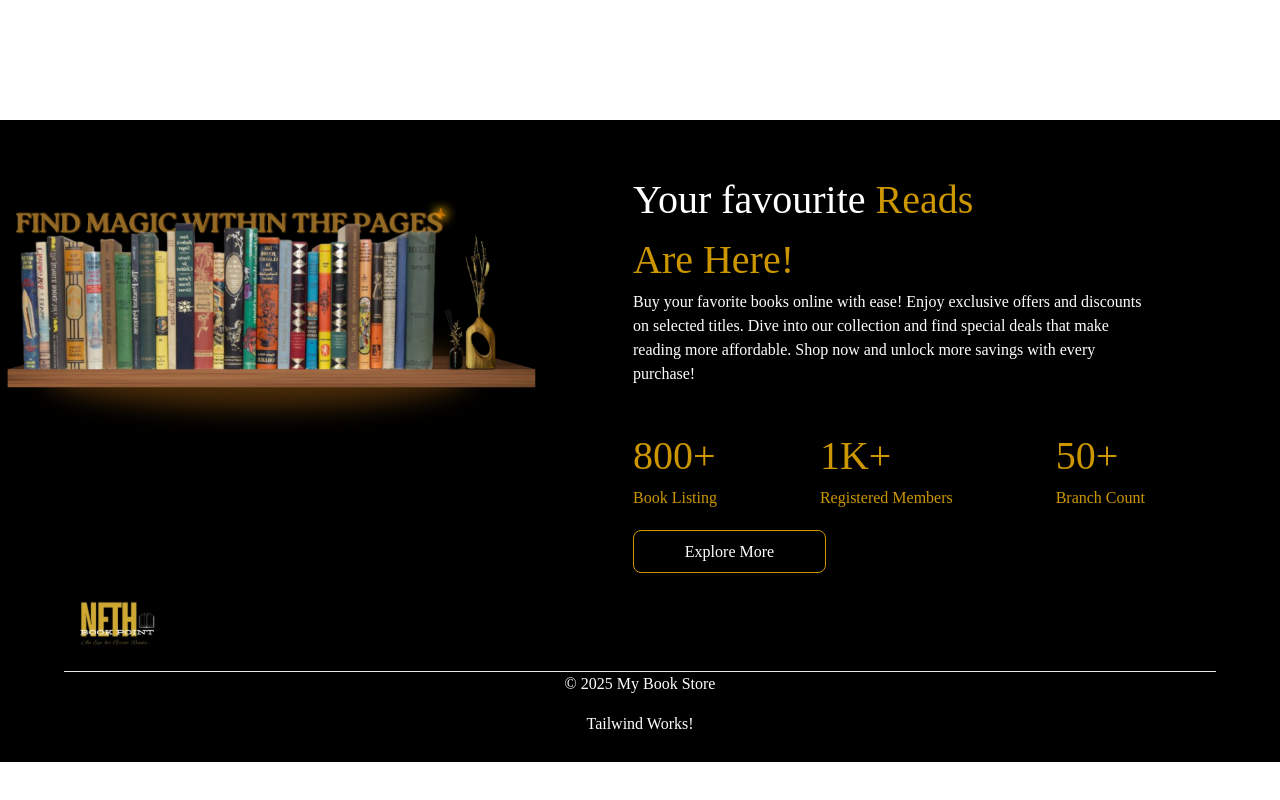
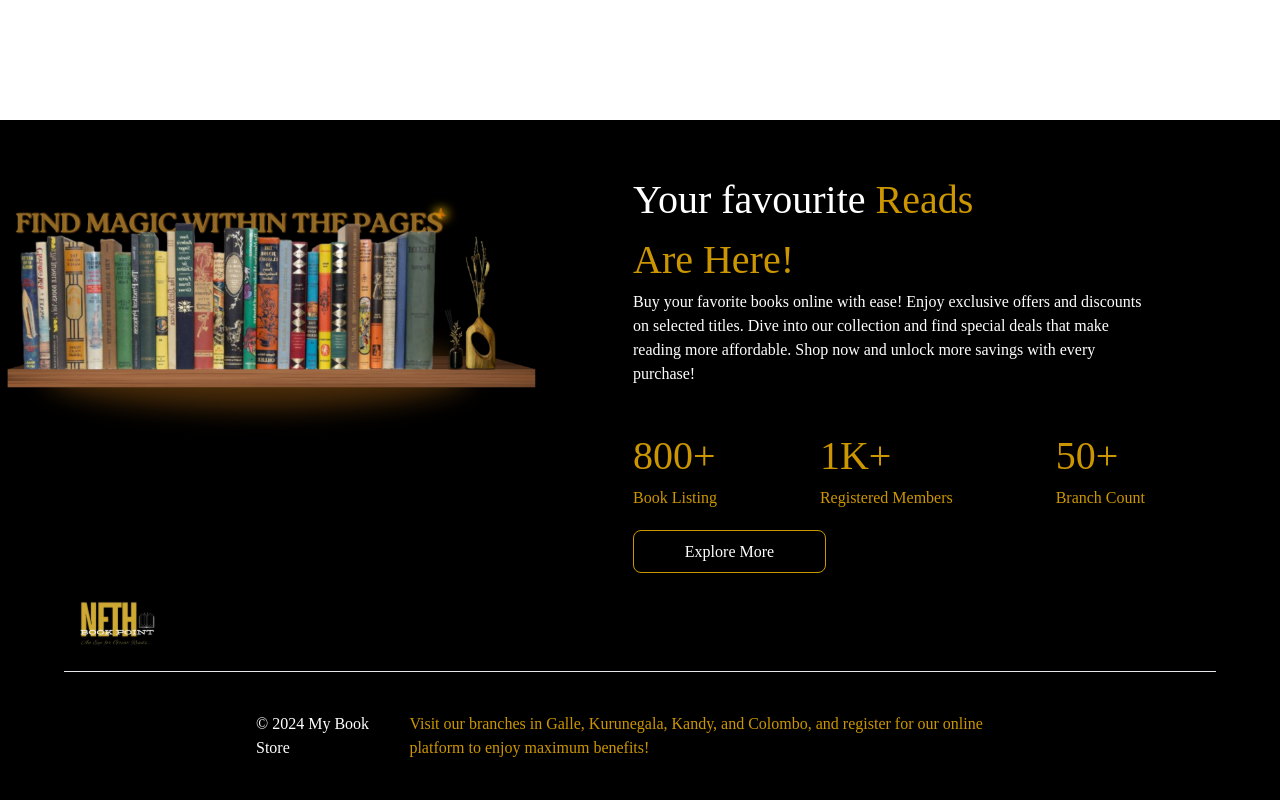
Before and after one commit to asquiin/bookshop-react-redux, a React (Create React App) app: page /Cart in a window 1280 px wide. Shown: the part 680-1480 px from the top of the page. Before the commit the page ends 1442 px from the top, so only its background shows below. Built offline with nearby package versions, Linux system fonts and the light colour scheme.

Commit message:
footer finished

```diff
--- a/src/components/Footer.js
+++ b/src/components/Footer.js
@@ -1,6 +1,6 @@
 import React from "react";
 import footerBooks from "../assets/footer-books.svg";
-import footerIcon from "../assets/footer-icon.svg"
+import footerIcon from "../assets/footer-icon.svg";
 
 function Footer() {
   return (
@@ -24,8 +24,8 @@ function Footer() {
               <p>
                 Buy your favorite books online with ease! Enjoy exclusive offers
                 and discounts on selected titles. Dive into our collection and
-              find special deals that make reading more affordable. Shop now and
-              unlock more savings with every purchase!
+                find special deals that make reading more affordable. Shop now
+                and unlock more savings with every purchase!
               </p>
             </div>
             <div className="flex justify-between mt-10 text-[#CC9600] text-start">
@@ -52,18 +52,35 @@ function Footer() {
             </div>
           </div>
         </div>
-
-
       </div>
- <div className="flex justify-center">  <div className="flex justify-start w-[92%]"><img  src={footerIcon}/></div></div>
-
+      <div className="flex justify-center">
+        {" "}
+        <div className="flex justify-start w-[92%]">
+          <img src={footerIcon} />
+        </div>
+      </div>
 
       <div className="flex justify-center">
         {" "}
         <hr className="w-[90%]" />{" "}
       </div>
-      © 2025 My Book Store
-      <div className="bg-red text-white p-4">Tailwind Works!</div>
+
+
+      <div className="w-full flex justify-center pt-10 pb-10">
+
+
+  <div className="w-[60%] text-start">
+       <p className="flex gap-10">
+        © 2024 My Book Store
+        <span className="text-[#CC9600]">
+          Visit our branches in Galle, Kurunegala, Kandy, and Colombo, and
+          register for our online platform to enjoy maximum benefits!
+        </span>
+        </p>
+        </div>
+      </div>
+
+
     </footer>
   );
 }
```
Lines whose indentation alone changed are shown as unchanged.
